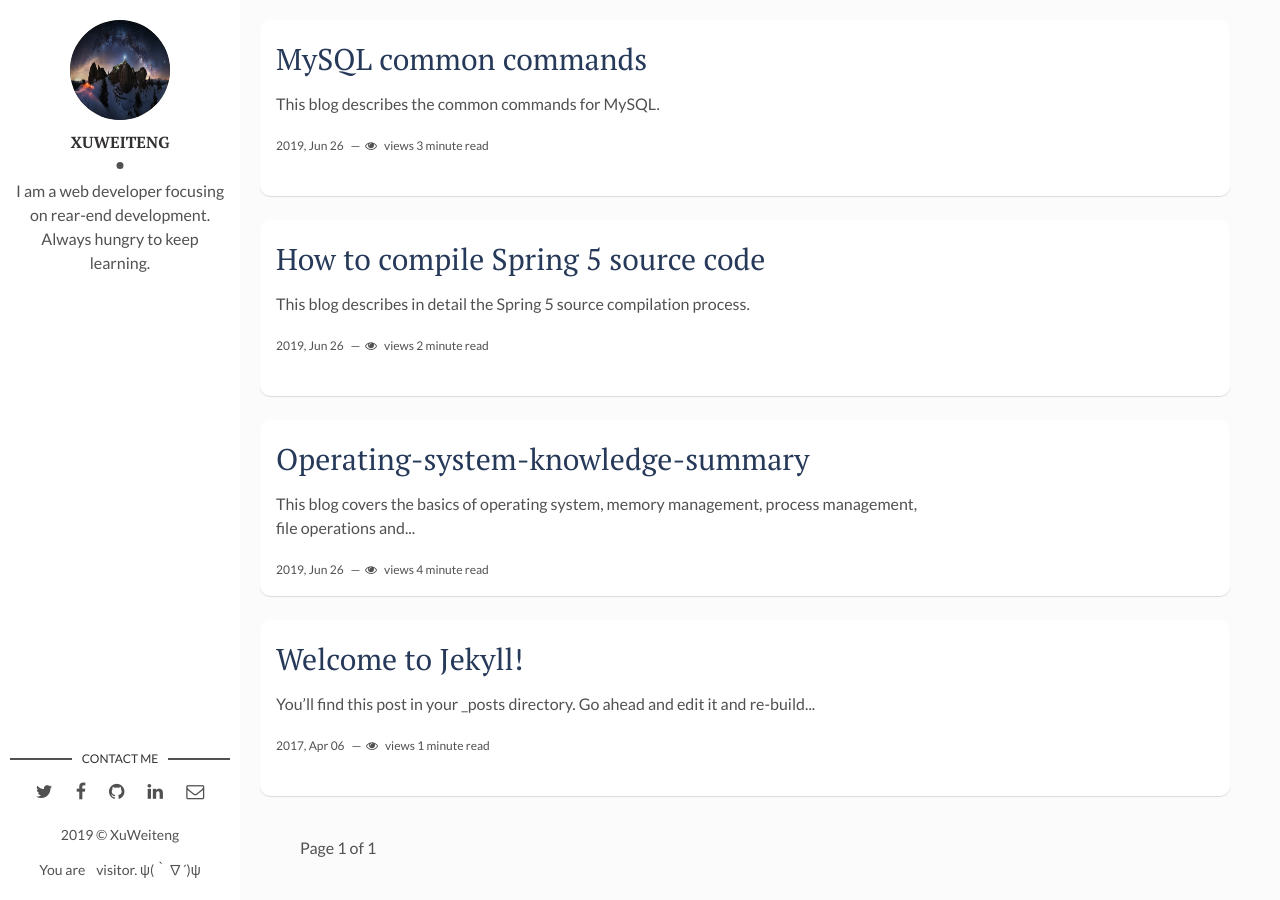
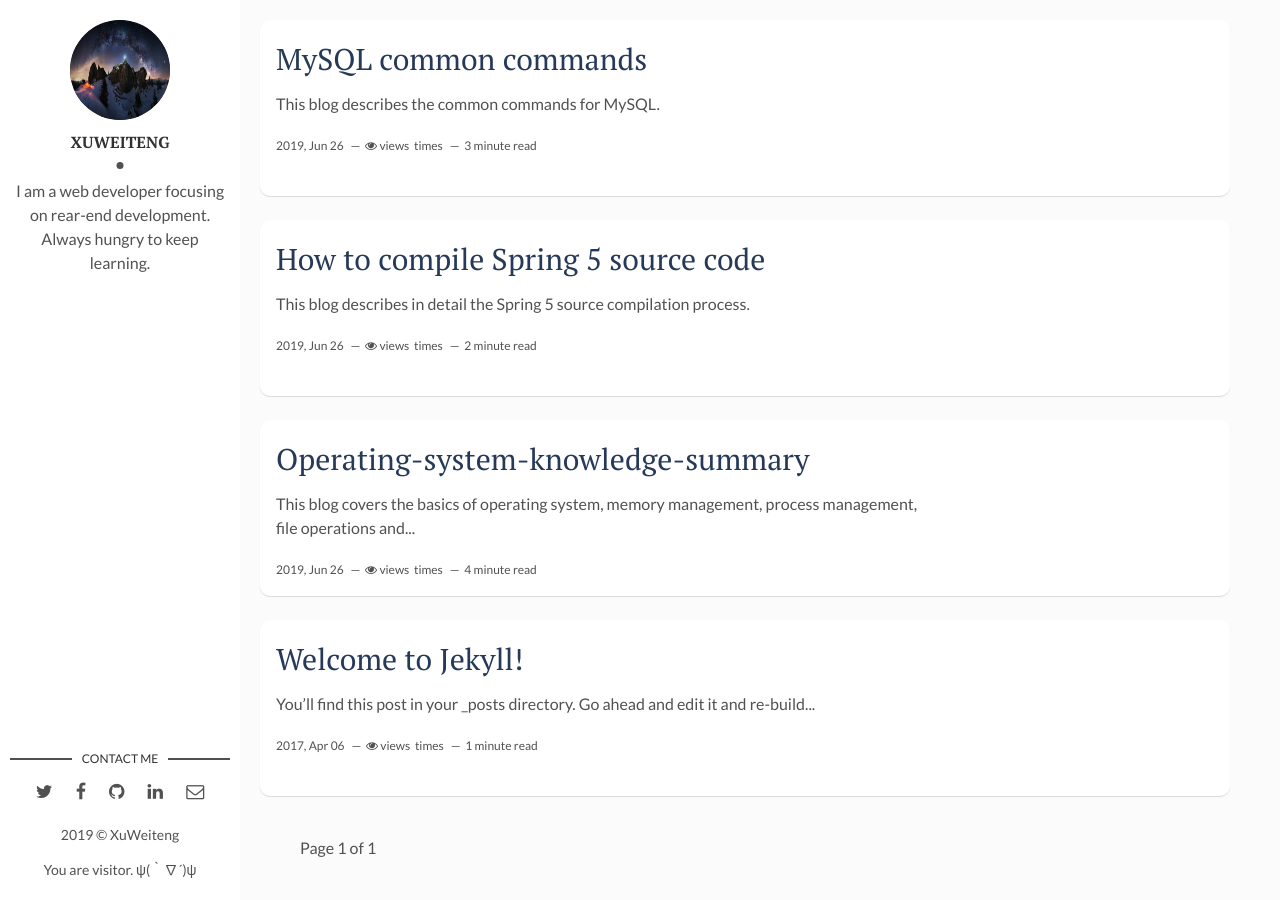
Before and after one commit to MrXWTe/MrXWTe.github.io, a Jekyll site: the page built from index.html, in a window 1280 px wide. Built offline with Jekyll 4.4.1, drawn with Linux system fonts in a browser that asks for light colours; the list of posts is cut into pages by our own code; comment, search, counter and statistics services are not loaded.

Commit message:
修改 '统计访文章问量' bug

```diff
--- a/_layouts/main.html
+++ b/_layouts/main.html
@@ -47,7 +47,7 @@
       <p>{{site.time | date: '%Y'}} &copy; {{site.author}}</p>
       <script async src="//busuanzi.ibruce.info/busuanzi/2.3/busuanzi.pure.mini.js"></script>
       <span id="busuanzi_container_site_uv">
-       	You are &nbsp;<span id="busuanzi_value_site_uv"></span> &nbsp;visitor. ψ(｀∇´)ψ
+       	You are <span id="busuanzi_value_site_uv"></span> visitor. ψ(｀∇´)ψ
       </span>
     </div>
   </footer> <!-- End Footer -->
--- a/index.html
+++ b/index.html
@@ -13,8 +13,8 @@
     <script async src="//busuanzi.ibruce.info/busuanzi/2.3/busuanzi.pure.mini.js"></script>
     <span class="post-date">{{post.date | date: '%Y, %b %d'}}&nbsp;&nbsp;&nbsp;—&nbsp;
 	<span id="busuanzi_container_page_uv">
-                	<i class="fa fa-eye" aria-hidden="true"></i>&nbsp;
-		<span id="busuanzi_value_page_uv"></span>&nbsp;views
+                	<i class="fa fa-eye" aria-hidden="true"></i>
+		<span id="busuanzi_value_page_uv"></span> views &nbsp;times &nbsp;&nbsp;—&nbsp;
 	</span>
     </span>
     <span class="post-words">{% capture words %}{{ post.content | number_of_words }}{% endcapture %}{% unless words contains "-" %}{{ words | plus: 250 | divided_by: 250 | append: " minute read" }}{% endunless %}</span>
```
